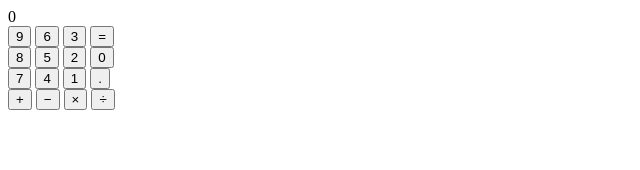
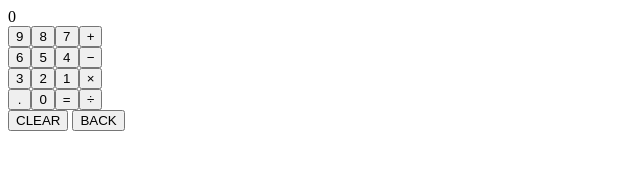
Before and after one commit to mhanifmustakim/calculator, a plain HTML site: page index.html in a window 1280 px wide. Shown: the whole page, without its empty margins (0-640 px from the left). Drawn offline with Linux system fonts and the light colour scheme.

Commit message:
Added functional delete btn to work only when display is not the result of an operation and

```diff
--- a/app.js
+++ b/app.js
@@ -30,6 +30,7 @@ const printNum = (e) => {
     } else {
         calcDisplay.textContent += e.target.innerText;
     }
+    delBtn.disabled = false;
 }
 
 const saveFirst = (e) => {
@@ -47,6 +48,7 @@ const returnResult = () => {
     calcDisplay.textContent = result;
     [num1, num2] = [result, 0];
     operation = null;
+    delBtn.disabled = true;
 }
 
 //ACTUAL CODE
@@ -55,6 +57,8 @@ const calcDisplay = document.querySelector("#calc-disp");
 const nums = document.querySelectorAll(".num-btn");
 const operations = document.querySelectorAll(".operation-btn");
 const equalToBtn = document.querySelector(".equalTo-btn");
+const clearBtn = document.querySelector(".clear-btn");
+const delBtn = document.querySelector(".delete-btn");
 
 let num1 = null;
 let num2 = null;
@@ -62,6 +66,7 @@ let result = null;
 let operation = null;
 calcDisplay.textContent = "0";
 
+//EVENT LISTENERS
 nums.forEach(num => num.addEventListener("click", printNum))
 
 operations.forEach(btn => {
@@ -76,3 +81,20 @@ operations.forEach(btn => {
 })
 
 equalToBtn.addEventListener("click", returnResult);
+
+clearBtn.addEventListener("click", () => {
+    calcDisplay.textContent = "0";
+    num1 = null;
+    num2 = null;
+    result = null;
+    operation = null;
+})
+
+delBtn.addEventListener("click", () => {
+    if (parseFloat(calcDisplay.textContent) / 10 < 1) {
+        calcDisplay.textContent = "0";
+    } else {
+        calcDisplay.textContent = calcDisplay.textContent.substring(0, calcDisplay.textContent.length
+            - 1);
+    }
+})
--- a/index.html
+++ b/index.html
@@ -11,34 +11,36 @@
 
 <body>
     <div id="calc-container">
-        <div id="calc-disp">10000</div>
+        <div id="calc-disp"></div>
         <div id="calc-buttons">
-            <div id="nums">
-                <div class="col1">
-                    <button data-val="9" class="btn num-btn">9</button>
-                    <button data-val="8" class="btn num-btn">6</button>
-                    <button data-val="7" class="btn num-btn">3</button>
-                    <button data-val="=" class="btn equalTo-btn">=</button>
-                </div>
-                <div class="col2">
-                    <button data-val="8" class="btn num-btn">8</button>
-                    <button data-val="5" class="btn num-btn">5</button>
-                    <button data-val="2" class="btn num-btn">2</button>
-                    <button data-val="0" class="btn num-btn">0</button>
-                </div>
-                <div class="col3">
-                    <button data-val="7" class="btn num-btn">7</button>
-                    <button data-val="4" class="btn num-btn">4</button>
-                    <button data-val="1" class="btn num-btn">1</button>
-                    <button data-val="." class="btn num-btn">.</button>
-                </div>
+            <div class="col nums">
+                <button class="btn num-btn">9</button>
+                <button class="btn num-btn">6</button>
+                <button class="btn num-btn">3</button>
+                <button class="btn num-btn">.</button>
             </div>
-            <div id="operations">
-                <button data-val="+" class="btn operation-btn add">&#x2b;</button>
-                <button data-val="-" class="btn operation-btn subtract">&minus;</button>
-                <button data-val="*" class="btn operation-btn multiply">&#215;</button>
-                <button data-val="/" class="btn operation-btn divide">&#xf7;</button>
+            <div class="col nums">
+                <button class="btn num-btn">8</button>
+                <button class="btn num-btn">5</button>
+                <button class="btn num-btn">2</button>
+                <button class="btn num-btn">0</button>
             </div>
+            <div class="col nums">
+                <button class="btn num-btn">7</button>
+                <button class="btn num-btn">4</button>
+                <button class="btn num-btn">1</button>
+                <button class="btn equalTo-btn">=</button>
+            </div>
+            <div class="col operations">
+                <button class="btn operation-btn add">&#x2b;</button>
+                <button class="btn operation-btn subtract">&minus;</button>
+                <button class="btn operation-btn multiply">&#215;</button>
+                <button class="btn operation-btn divide">&#xf7;</button>
+            </div>
+        </div>
+        <div id="settings">
+            <button class="clear-btn">CLEAR</button>
+            <button class="delete-btn">BACK</button>
         </div>
     </div>
     <script src="app.js"></script>
--- a/styles.css
+++ b/styles.css
@@ -0,0 +1,8 @@
+#calc-buttons{
+    display: flex;
+}
+
+.col{
+    display: flex;
+    flex-direction: column;
+}
```
